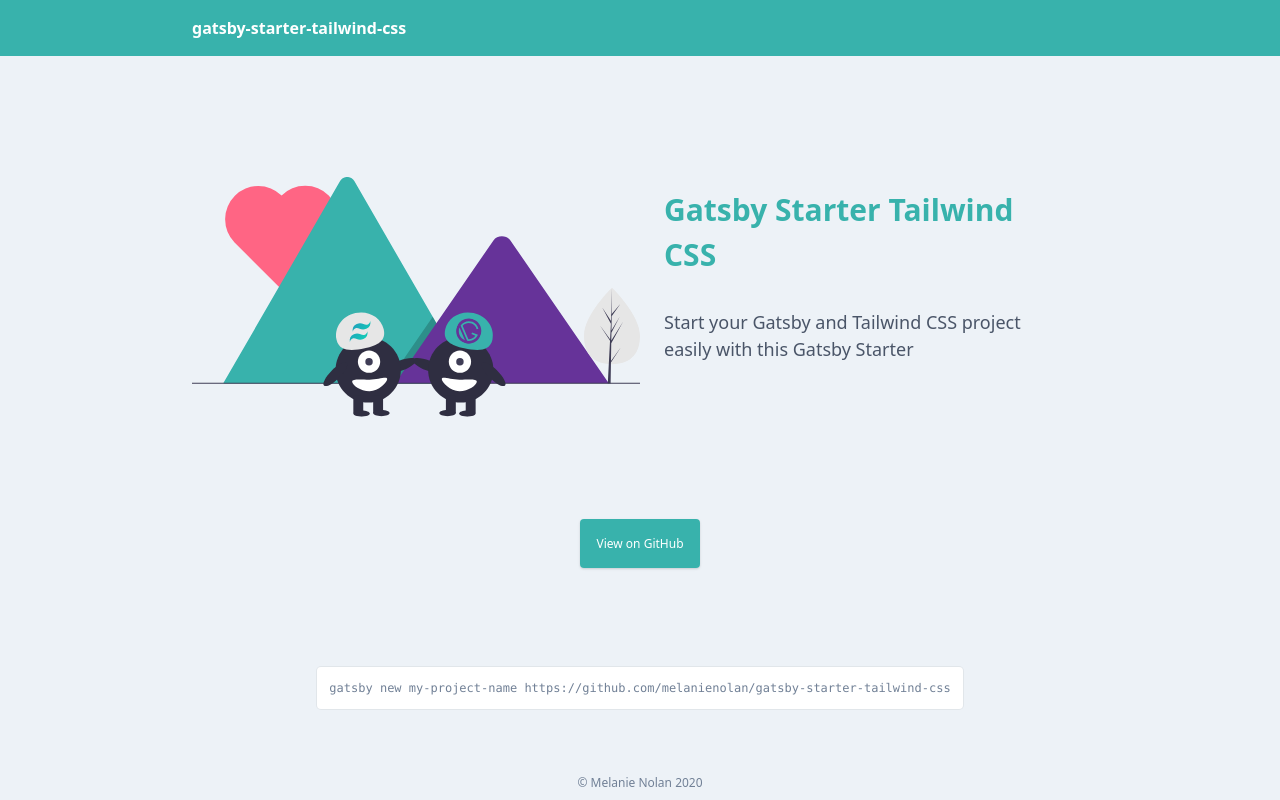
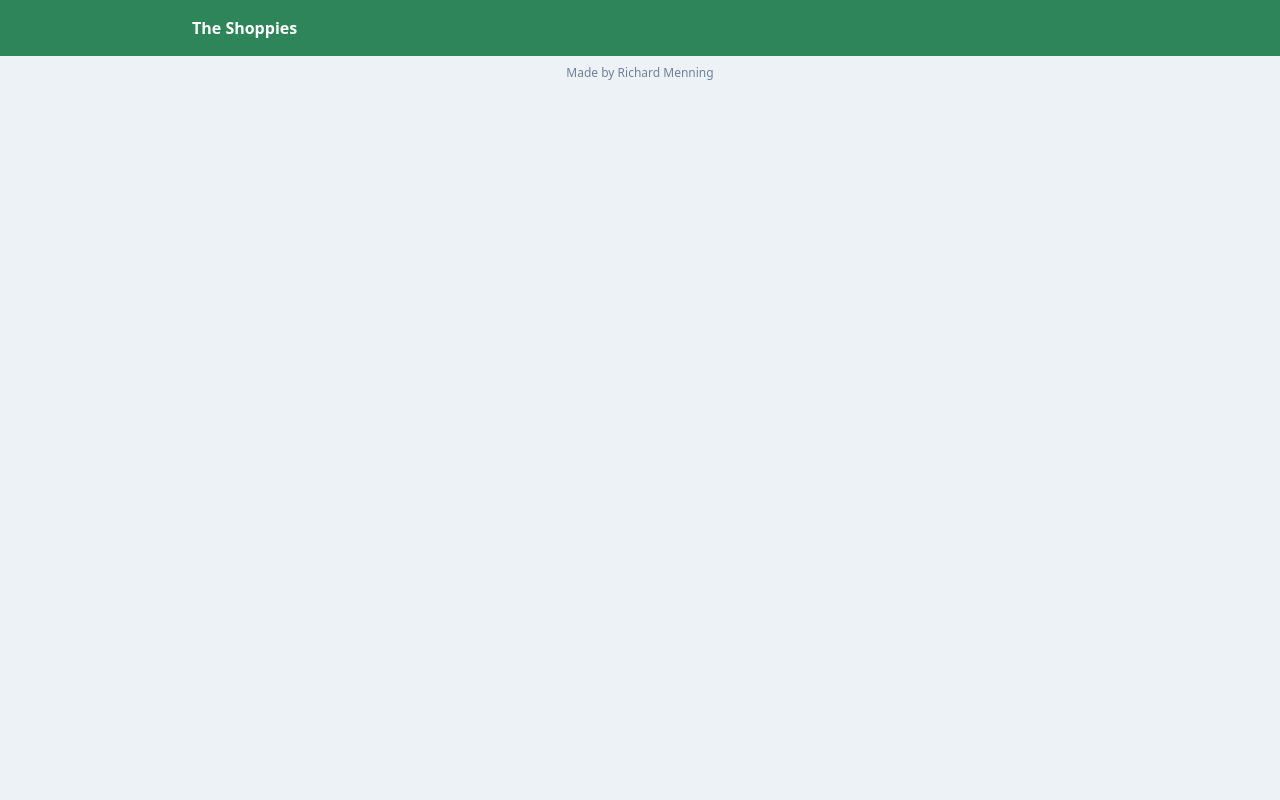
Before and after one commit to RichardMEN11/challenge, a Gatsby site: page / in a window 1280 px wide. Built offline with nearby package versions, Linux system fonts and the light colour scheme; Gatsby itself is replaced by a stand-in of ours.

Commit message:
prepare layout

```diff
--- a/src/components/Layout.js
+++ b/src/components/Layout.js
@@ -6,12 +6,12 @@
     <>
       <SEO />
       <div className="flex flex-col min-h-screen bg-gray-200">
-        <header className="p-4 bg-teal-500 text-white font-semibold">
-          <h1 className="max-w-4xl mx-auto">gatsby-starter-tailwind-css</h1>
+        <header className="p-4 bg-green-700 text-white font-semibold">
+          <h1 className="max-w-4xl mx-auto">The Shoppies</h1>
         </header>
         {children}
         <footer className="py-2 text-center text-gray-600 text-xs">
-          &copy; Melanie Nolan 2020
+          Made by <a href="https://github.com/RichardMEN11">Richard Menning</a>
         </footer>
       </div>
     </>
--- a/src/pages/index.js
+++ b/src/pages/index.js
@@ -3,42 +3,5 @@
 import heroImage from "../images/hero-image.svg"
 
 export default () => {
-  return (
-    <Layout>
-      <main className="max-w-4xl flex-grow mx-auto flex flex-col justify-around">
-        <div className="sm:flex sm:flex-row-reverse sm:items-center">
-          <div className="sm:px-2">
-            <h1 className="px-4 pt-5 text-2xl text-left text-teal-500 font-bold sm:text-3xl">
-              Gatsby Starter Tailwind CSS
-            </h1>
-            <p className="px-4 mt-8 text-lg text-gray-700 sm:mt-8">
-              Start your Gatsby and Tailwind CSS project easily with this Gatsby
-              Starter
-            </p>
-          </div>
-          <img
-            className="w-full max-w-lg mt-16 mx-auto sm:w-1/2"
-            src={heroImage}
-            alt="Gatsby and Tailwind CSS together"
-          />
-        </div>
-
-        <div className="mx-auto">
-          <a
-            href="https://github.com/melanienolan/gatsby-starter-tailwind-css"
-            className="p-4 bg-teal-500 text-white text-xs rounded shadow hover:bg-teal-400"
-          >
-            View on GitHub
-          </a>
-        </div>
-
-        <div className="flex items-center p-3 mx-2 bg-white rounded shadow-xs sm:mx-auto">
-          <code className="text-gray-600 text-xs leading-xl">
-            gatsby new my-project-name
-            https://github.com/melanienolan/gatsby-starter-tailwind-css
-          </code>
-        </div>
-      </main>
-    </Layout>
-  )
+  return <Layout></Layout>
 }
```
